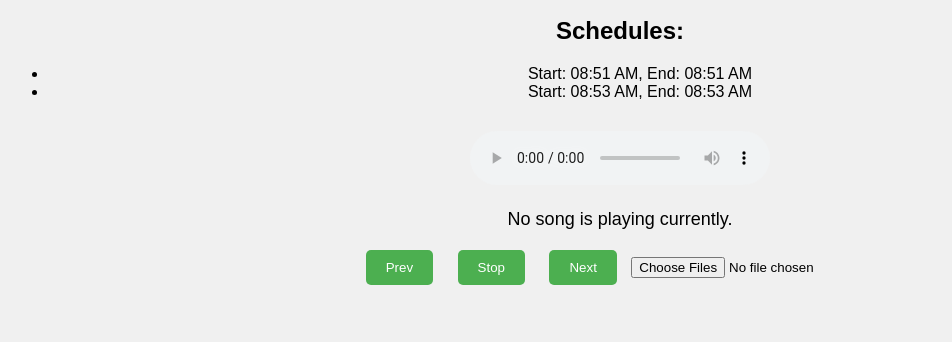
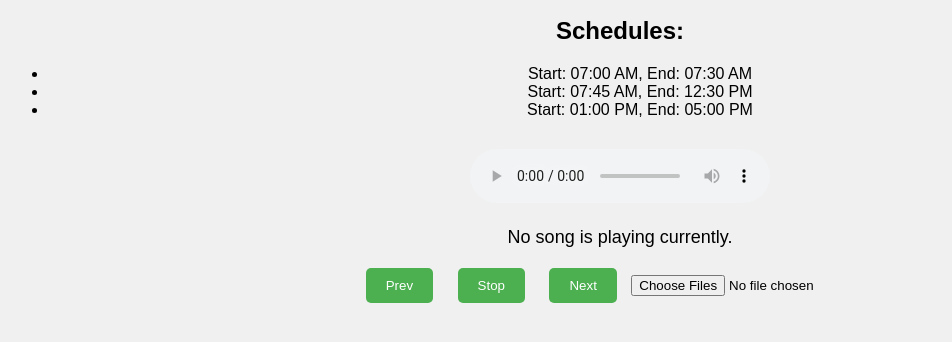
Before and after one commit to theptaydo/music-global, a plain HTML site: page play.html in a window 1280 px wide. Both pictures are taken after a click on the button "Set time". Shown: the part 146-488 px from the top of the page, without its empty margins (20-972 px from the left). Drawn offline with Linux system fonts and the light colour scheme.

Commit message:
const: settime schedules

```diff
--- a/play.html
+++ b/play.html
@@ -191,11 +191,11 @@
 
     function setTimeScheduleList() {
       const scheduleList = [
-        { startTime: '08:51 AM', endTime: '08:51 AM', hasPlayed: false },
-        { startTime: '08:53 AM', endTime: '08:53 AM', hasPlayed: false },
-        // { startTime: '07:00 AM', endTime: '07:30 AM', hasPlayed: false },
-        // { startTime: '07:45 AM', endTime: '12:30 PM', hasPlayed: false },
-        // { startTime: '01:00 PM', endTime: '05:00 PM', hasPlayed: false }
+        // { startTime: '08:51 AM', endTime: '08:51 AM', hasPlayed: false },
+        // { startTime: '08:53 AM', endTime: '08:53 AM', hasPlayed: false },
+        { startTime: '07:00 AM', endTime: '07:30 AM', hasPlayed: false },
+        { startTime: '07:45 AM', endTime: '12:30 PM', hasPlayed: false },
+        { startTime: '01:00 PM', endTime: '05:00 PM', hasPlayed: false }
       ];
 
       for (let i = 0; i < scheduleList.length; i++) {
@@ -250,8 +250,8 @@
       return `${String(hour).padStart(2, '0')}:${minutes}`;
     }
 
-    // Đặt luồng kiểm tra sau mỗi 2 phút
-    setInterval(checkSchedule, 30 * 1000);
+    // Đặt luồng kiểm tra sau mỗi 20s
+    setInterval(checkSchedule, 20 * 1000);
 
 
 
```
